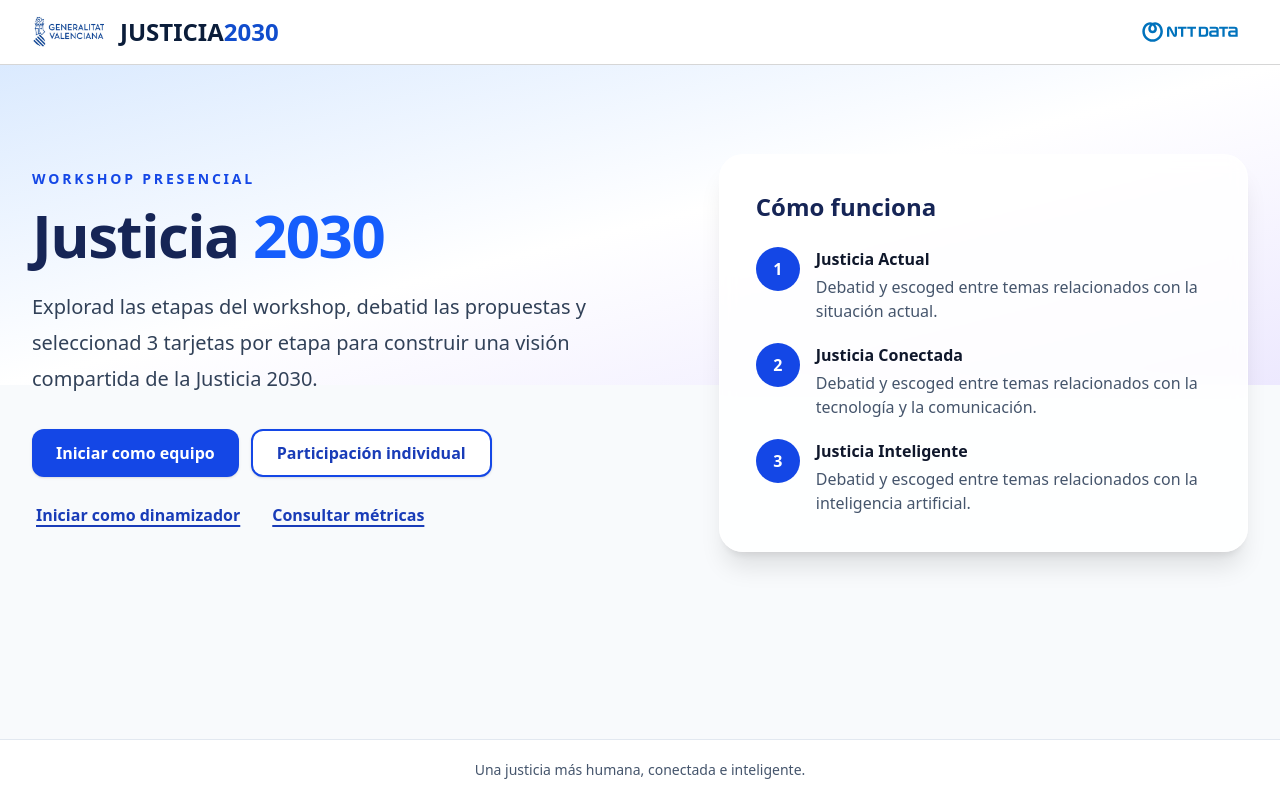
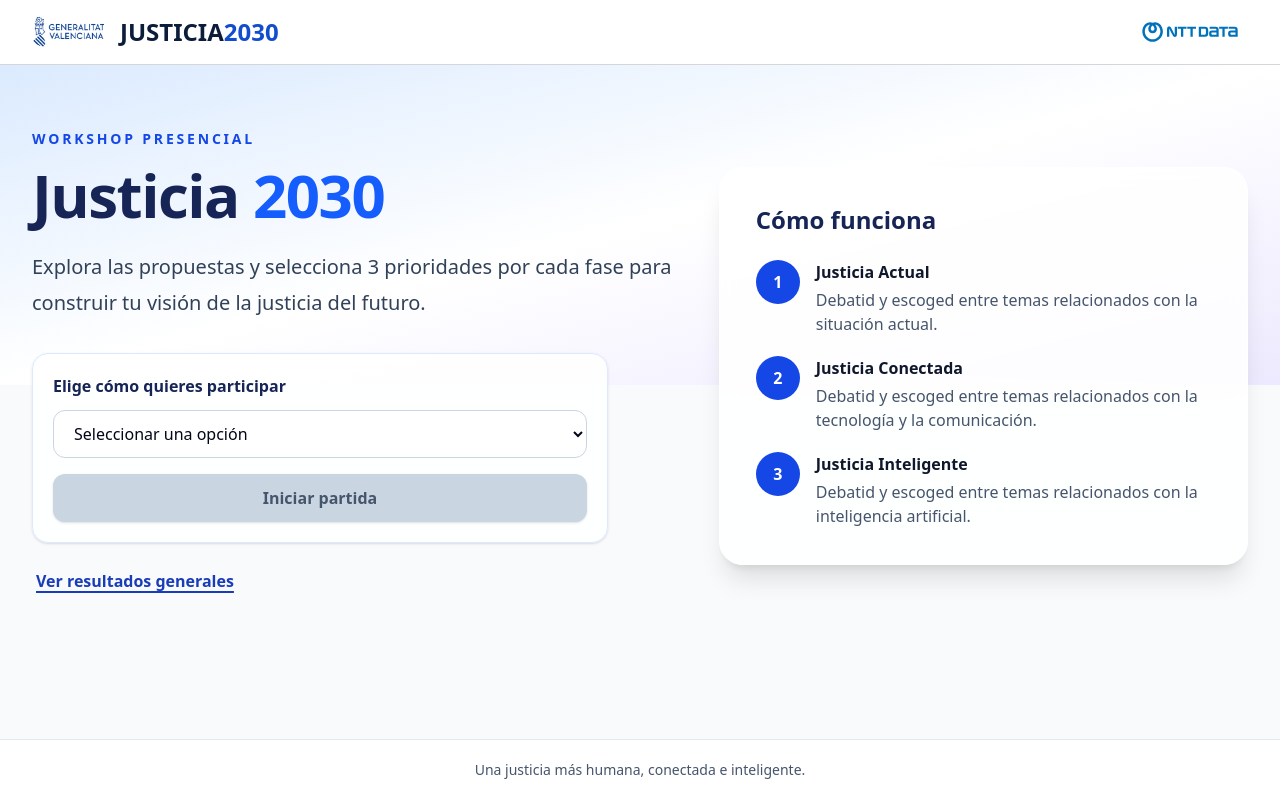
Before and after one commit to epuigval/justicia2030, a Next.js app: page / in a window 1280 px wide. Built offline with nearby package versions, Linux system fonts and the light colour scheme.

Commit message:
feat: add individual overview and participation selector

```diff
--- /dev/null
+++ b/src/app/individual/overview/page.tsx
@@ -0,0 +1,5 @@
+import { IndividualOverview } from "@/components/individual-overview";
+
+export default function IndividualOverviewPage() {
+  return <IndividualOverview />;
+}
--- a/src/components/home-actions.tsx
+++ b/src/components/home-actions.tsx
@@ -1,28 +1,30 @@
 "use client";
 
 import Link from "next/link";
+import { useRouter } from "next/navigation";
 import { useEffect, useState } from "react";
 import { storageKeys, workshopConfig } from "@/config/workshop";
 import { individualResumeHref } from "@/domain/individual-flow";
-import { totalSelected } from "@/domain/selections";
 import { createIndividualStorageAdapter } from "@/persistence/individual-storage";
 import { createStorageAdapter } from "@/persistence/storage";
 
+type ParticipationMode = "team" | "individual" | "facilitator";
+
 export function HomeActions() {
-  const [session, setSession] = useState({ ready: false, hasSelections: false, individualHref: "/individual", hasIndividual: false });
+  const router = useRouter();
+  const [mode, setMode] = useState<ParticipationMode | "">("");
+  const [session, setSession] = useState({ ready: false, individualHref: "/individual", individualStatus: "none" as "none" | "started" | "completed" });
   const [notice, setNotice] = useState("");
 
   useEffect(() => {
     const result = createStorageAdapter(window.localStorage, storageKeys.team).read(workshopConfig);
     const individualResult = createIndividualStorageAdapter(window.localStorage).read();
     const storedIndividual = individualResult.ok ? individualResult.value : null;
-    const individual = storedIndividual && !storedIndividual.completed ? storedIndividual : null;
     const timer = window.setTimeout(() => {
       setSession({
         ready: true,
-        hasSelections: result.ok && (result.value.collectiveId !== null || totalSelected(result.value.selectionsByPhase) > 0),
-        individualHref: individual ? individualResumeHref(individual) : storedIndividual?.completed ? "/individual/result" : "/individual",
-        hasIndividual: Boolean(individual),
+        individualHref: storedIndividual ? individualResumeHref(storedIndividual) : "/individual",
+        individualStatus: storedIndividual?.completed ? "completed" : storedIndividual ? "started" : "none",
       });
       setNotice(result.ok ? "" : result.message);
     }, 0);
@@ -30,21 +32,44 @@ export function HomeActions() {
   }, []);
 
   if (!session.ready) return <p className="mt-8 font-semibold text-slate-600" aria-live="polite">Comprobando la sesión guardada…</p>;
+
+  const action = mode === "team"
+    ? { label: "Iniciar partida", href: "/team" }
+    : mode === "facilitator"
+      ? { label: "Iniciar partida", href: "/facilitator" }
+      : mode === "individual"
+        ? {
+            label: session.individualStatus === "started" ? "Continuar partida" : session.individualStatus === "completed" ? "Ver resultado" : "Iniciar partida",
+            href: session.individualHref,
+          }
+        : { label: "Iniciar partida", href: "" };
+
   return (
     <div className="mt-8 space-y-4">
       {notice ? <p className="rounded-xl border border-amber-300 bg-amber-50 p-4 text-amber-950" role="status">{notice}</p> : null}
-      <div className="flex flex-wrap gap-3">
-        <Link href="/team" className="flex min-h-12 items-center rounded-xl bg-blue-700 px-6 font-black text-white shadow-sm focus-visible:outline-3 focus-visible:outline-offset-3 focus-visible:outline-blue-600">
-          {session.hasSelections ? "Continuar participación como equipo" : "Iniciar como equipo"}
-        </Link>
-        <Link href={session.individualHref} className="flex min-h-12 items-center rounded-xl border-2 border-blue-700 bg-white px-6 font-black text-blue-800 shadow-sm focus-visible:outline-3 focus-visible:outline-offset-3 focus-visible:outline-blue-600">
-          {session.hasIndividual ? "Continuar participación individual" : "Participación individual"}
-        </Link>
+      <div className="max-w-xl rounded-2xl border border-blue-100 bg-white/90 p-5 shadow-sm">
+        <label htmlFor="participation-mode" className="block font-black text-blue-950">Elige cómo quieres participar</label>
+        <select
+          id="participation-mode"
+          value={mode}
+          onChange={(event) => setMode(event.target.value as ParticipationMode | "")}
+          className="mt-3 min-h-12 w-full rounded-xl border border-slate-300 bg-white px-4 text-slate-950 focus:border-blue-600 focus:outline-none focus:ring-3 focus:ring-blue-200"
+        >
+          <option value="">Seleccionar una opción</option>
+          <option value="team">Equipo</option>
+          <option value="individual">Participante individual</option>
+          <option value="facilitator">Dinamizador</option>
+        </select>
+        <button
+          type="button"
+          disabled={!mode}
+          onClick={() => action.href && router.push(action.href)}
+          className="mt-4 min-h-12 w-full rounded-xl bg-blue-700 px-6 font-black text-white shadow-sm focus-visible:outline-3 focus-visible:outline-offset-3 focus-visible:outline-blue-600 disabled:cursor-not-allowed disabled:bg-slate-300 disabled:text-slate-600"
+        >
+          {action.label}
+        </button>
       </div>
-      <div className="flex flex-wrap gap-x-6 gap-y-2">
-        <Link href="/facilitator" className="inline-flex min-h-11 items-center rounded-lg px-1 font-bold text-blue-800 underline decoration-2 underline-offset-4 focus-visible:outline-3">Iniciar como dinamizador</Link>
-        <Link href="/dashboard?origin=home" className="inline-flex min-h-11 items-center rounded-lg px-1 font-bold text-blue-800 underline decoration-2 underline-offset-4 focus-visible:outline-3">Consultar métricas</Link>
-      </div>
+      <Link href="/dashboard?origin=home" className="inline-flex min-h-11 items-center rounded-lg px-1 font-bold text-blue-800 underline decoration-2 underline-offset-4 focus-visible:outline-3">Ver resultados generales</Link>
     </div>
   );
 }
--- /dev/null
+++ b/src/components/individual-overview.tsx
@@ -0,0 +1,76 @@
+"use client";
+
+import Link from "next/link";
+import { useRouter } from "next/navigation";
+import { useEffect } from "react";
+import { workshopConfig } from "@/config/workshop";
+import { useIndividualParticipation } from "@/context/individual-context";
+import { getCard, getPhase } from "@/domain/catalog";
+import { hasCompleteIndividualSelections } from "@/domain/individual-flow";
+import { INDIVIDUAL_PHASE_IDS } from "@/domain/individual-participation";
+import { IndividualAbandonAction } from "./individual-abandon-action";
+import { LoadingState } from "./loading-state";
+import { PhaseSelectionSummary } from "./phase-selection-summary";
+
+export function IndividualOverview() {
+  const router = useRouter();
+  const state = useIndividualParticipation();
+  const hasParticipation = Boolean(state.participationId && state.collectiveId && (state.completed || state.writeToken));
+  const selectionsComplete = hasCompleteIndividualSelections(state.selectionsByPhase);
+
+  useEffect(() => {
+    if (!state.hydrated || state.leaving) return;
+    if (!hasParticipation) {
+      router.replace("/individual");
+      return;
+    }
+    if (state.completed) router.replace("/individual/result");
+  }, [hasParticipation, router, state.completed, state.hydrated, state.leaving]);
+
+  if (!state.hydrated || state.leaving || !hasParticipation || state.completed) return <LoadingState />;
+
+  return (
+    <main className="mx-auto w-full max-w-[var(--container-7xl)] px-3 py-8 sm:px-6">
+      <section className="rounded-[20px] border border-[#d2d2d2] bg-white p-8 sm:p-10 lg:p-12">
+        <p className="text-sm font-bold uppercase tracking-[0.6px] text-[#114dcd]">Vista principal</p>
+        <h1 className="mt-3 text-3xl font-extrabold leading-9 text-[#0a0a0a] sm:text-[32px]">Tu camino hacia Justicia 2030</h1>
+        <p className="mt-3 max-w-3xl text-sm leading-6 text-[#0a0a0a]">Completa las fases en orden. Puedes volver a las fases disponibles para revisar tus prioridades antes de finalizar.</p>
+
+        <section className="mt-8 border-t border-slate-200 pt-6" aria-labelledby="individual-phases-title">
+          <h2 id="individual-phases-title" className="text-xl font-extrabold leading-7 text-[#0a0a0a]">Fases de la participación</h2>
+          <p className="mt-2 text-sm leading-5 text-[#0a0a0a]">Escoge 3 de las 8 propuestas de cada fase.</p>
+          <div className="mt-5 grid gap-5 md:grid-cols-2 xl:grid-cols-3">
+            {INDIVIDUAL_PHASE_IDS.map((phaseId, phaseIndex) => {
+              const phase = getPhase(workshopConfig, phaseId)!;
+              const selectedIds = state.selectionsByPhase[phaseId] ?? [];
+              const selectedCards = selectedIds.flatMap((cardId) => {
+                const card = getCard(workshopConfig, cardId);
+                return card?.phaseId === phaseId ? [card] : [];
+              });
+              const previousPhasesComplete = INDIVIDUAL_PHASE_IDS
+                .slice(0, phaseIndex)
+                .every((previousPhaseId) => (state.selectionsByPhase[previousPhaseId] ?? []).length === 3);
+
+              return (
+                <PhaseSelectionSummary
+                  key={phaseId}
+                  phase={phase}
+                  selectedCards={selectedCards}
+                  selectedCount={selectedIds.length}
+                  maxSelections={3}
+                  actionHref={previousPhasesComplete ? `/individual/phase/${phaseId}` : undefined}
+                  actionLabel={selectedIds.length === 3 ? "Revisar selección" : "Entrar en la fase"}
+                />
+              );
+            })}
+          </div>
+        </section>
+
+        <div className="mt-8 flex flex-wrap items-center gap-3 border-t border-slate-200 pt-6">
+          {selectionsComplete ? <Link href="/individual/result" className="inline-flex min-h-11 items-center rounded-lg bg-[#114dcd] px-6 text-sm font-bold text-white focus-visible:outline-3 focus-visible:outline-offset-2 focus-visible:outline-[#114dcd]">Ver resultado</Link> : null}
+          <IndividualAbandonAction />
+        </div>
+      </section>
+    </main>
+  );
+}
--- a/src/components/individual-phase.tsx
+++ b/src/components/individual-phase.tsx
@@ -1,5 +1,6 @@
 "use client";
 
+import Link from "next/link";
 import { useRouter } from "next/navigation";
 import { useEffect, useState } from "react";
 import { CardDetailModal } from "@/components/card-detail-modal";
@@ -75,7 +76,8 @@ export function IndividualPhase({ phaseId, returnToResult = false }: { phaseId:
   return (
     <main className="mx-auto w-full max-w-[var(--container-7xl)] px-3 py-8 sm:px-6">
       <section className="rounded-[20px] border border-[#d2d2d2] bg-white p-8 sm:p-10 lg:p-12" aria-labelledby={`individual-phase-${phaseId}`}>
-        <p className="text-sm font-bold uppercase tracking-[0.6px] text-[#114dcd]">Participación individual</p>
+        <Link href="/individual/overview" className="inline-flex min-h-10 items-center rounded-lg font-bold text-[#114dcd] focus-visible:outline-3 focus-visible:outline-offset-2 focus-visible:outline-[#114dcd]">← Volver a Vista principal</Link>
+        <p className="mt-3 text-sm font-bold uppercase tracking-[0.6px] text-[#114dcd]">Participación individual</p>
         <h1 id={`individual-phase-${phaseId}`} className={`mt-3 flex min-h-[62px] items-center rounded-xl border-l-4 px-4 text-2xl font-bold tracking-[-0.5px] text-[#0a0a0a] sm:text-[32px] ${accentStyles[phase.accent]}`}>FASE {phase.order} - {phase.name}</h1>
         <p className="mt-3 text-sm leading-6 text-[#0a0a0a]">Selecciona exactamente tres prioridades. Puedes consultar el detalle antes de elegir.</p>
 
--- a/src/components/individual-selection-tray.tsx
+++ b/src/components/individual-selection-tray.tsx
@@ -27,7 +27,7 @@ export function IndividualSelectionTray({ phaseId, selectedIds, nextLabel, onRem
       </div>
       <p className="mt-2 text-xs font-semibold text-[#1d4ed8]">{selectedIds.length}/3 tarjetas</p>
 
-      {selectedIds.length === 0 ? <p className="mt-5 text-xs leading-5 text-[#565656]">Selecciona exactamente tres tarjetas para continuar.</p> : (
+      {selectedIds.length === 0 ? <p className="mt-5 text-xs leading-5 text-[#565656]">Aún no has seleccionado ninguna tarjeta.</p> : (
         <ul className="mt-5 space-y-3">
           {selectedIds.map((id) => {
             const card = getCard(workshopConfig, id);
--- a/src/components/individual-start.tsx
+++ b/src/components/individual-start.tsx
@@ -60,7 +60,7 @@ export function IndividualStart({ catalog, catalogUnavailable = false }: { catal
       }
 
       start({ ...credentials, collectiveId, subprofileId: subprofileId || null });
-      router.push("/individual/phase/justicia-actual");
+      router.push("/individual/overview");
     } catch {
       setError("No se pudo conectar con el servicio. Inténtalo de nuevo.");
     } finally {
--- a/src/config/workshop.ts
+++ b/src/config/workshop.ts
@@ -389,7 +389,7 @@ const cards: WorkshopCard[] = [
 
 export const workshopConfig: WorkshopConfig = {
   title: "Justicia 2030",
-  intro: "Explorad las etapas del workshop, debatid las propuestas y seleccionad 3 tarjetas por etapa para construir una visión compartida de la Justicia 2030.",
+  intro: "Explora las propuestas y selecciona 3 prioridades por cada fase para construir tu visión de la justicia del futuro.",
   maxSelectionsPerPhase: 3,
   collectives: [
   {
--- a/src/domain/individual-flow.ts
+++ b/src/domain/individual-flow.ts
@@ -50,7 +50,5 @@ export function hasCompleteIndividualSelections(selections: SelectionsByPhase):
 }
 
 export function individualResumeHref(state: IndividualSessionState): string {
-  if (hasCompleteIndividualSelections(state.selectionsByPhase)) return "/individual/result";
-  const phaseId = firstIncompleteIndividualPhase(state.selectionsByPhase) ?? INDIVIDUAL_PHASE_IDS[0];
-  return `/individual/phase/${phaseId}`;
+  return state.completed ? "/individual/result" : "/individual/overview";
 }
```
Also changed, not shown: 1 other file (tests, documents, lock files or other folders).
